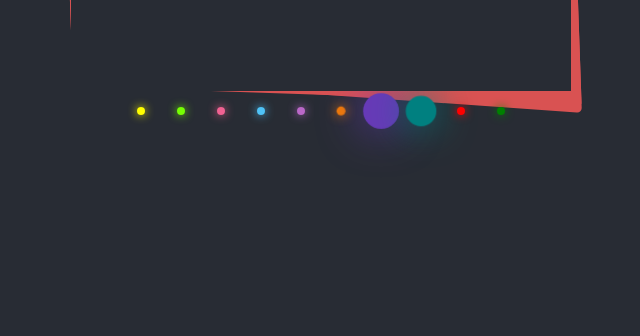
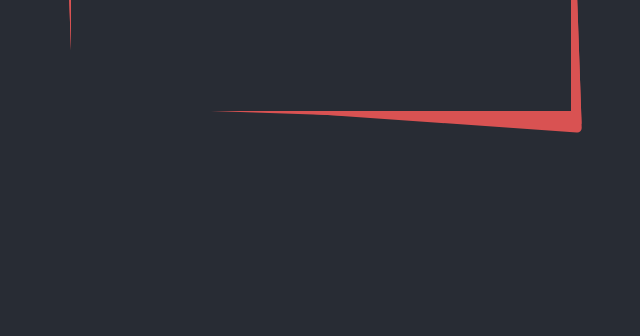
Before and after one commit to coreywh151/my-first-repo, a plain HTML site: page index.html in a window 1280 px wide. Shown: the part 464-800 px from the top of the page, without its empty margins (319-959 px from the left). Drawn offline with Linux system fonts and the light colour scheme.

Commit message:
removed glowing dots from page"

```diff
--- a/index.html
+++ b/index.html
@@ -7,24 +7,15 @@
   <title>Glowing Dots</title>
 </head>
 <body>
+
+
  <div class="app-body">
   <div class="box">
    <span></span>
    <h2>Devslopes</h2>
    <h3>Learn to Code</h3>
- </div>
-  <ul>
-    <li></li>
-    <li></li>
-    <li></li>
-    <li></li>
-    <li></li>
-    <li></li>
-    <li></li>
-    <li></li>
-    <li></li>
-    <li></li>
-  </ul>
+    </div>
+
  </div>
 </body>
 </html>
--- a/styles.css
+++ b/styles.css
@@ -4,8 +4,6 @@ body {
   background: rgba(0, 0, 0, 0.9);
   font-family: Arial, Helvetica, sans-serif;
 }
-
-
 
 .app-body {
   text-align: center;
@@ -35,7 +33,7 @@ body {
   left: -4px;
   right: -4px;
   bottom: -4px;
-  background: linear-gradient(315deg, #D95252, #D95252);
+  background: linear-gradient(315deg, #d95252, #d95252);
   border-radius: 5px;
   transform: skewX(2deg) skewY(4deg);
 }
@@ -46,7 +44,7 @@ body {
   left: -4px;
   right: -4px;
   bottom: -4px;
-  background: linear-gradient(315deg, #D95252, #D95252);
+  background: linear-gradient(315deg, #d95252, #d95252);
   transform: skewX(2deg) skewY(2deg);
 }
 .box span {
@@ -58,7 +56,8 @@ body {
   background: #282c34;
   z-index: 10;
 }
-h2, h3 {
+h2,
+h3 {
   position: relative;
   color: #fff;
   font-size: 2em;
@@ -72,10 +71,10 @@ h2, h3 {
 
 ul {
   display: flex;
-
   margin: 0;
   padding: 0;
 }
+
 
 ul li {
   list-style: none;
@@ -87,10 +86,14 @@ ul li {
 }
 
 @keyframes grow {
-  0% ,
-  40% ,
-  100% { transform:scale(0.2); }
-  20% { transform:scale(1); }
+  0%,
+  40%,
+  100% {
+    transform: scale(0.2);
+  }
+  20% {
+    transform: scale(1);
+  }
 }
 
 ul li:nth-child(1) {
@@ -121,7 +124,6 @@ ul li:nth-child(5) {
   animation-delay: -0.6s;
   background: #ba68c8;
   box-shadow: 0 0 50px #ba68c8;
-
 }
 ul li:nth-child(6) {
   animation-delay: -0.4s;
@@ -136,7 +138,7 @@ ul li:nth-child(7) {
 }
 
 ul li:nth-child(8) {
-  animation-delay: 0.0s;
+  animation-delay: 0s;
   background: teal;
   box-shadow: 0 0 50px teal;
 }
```
